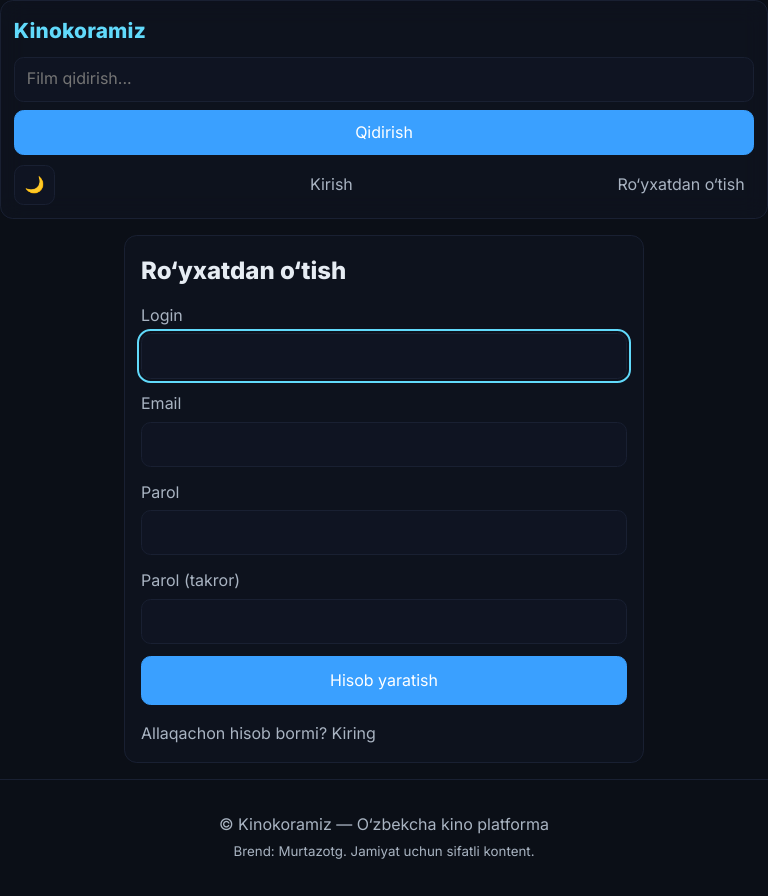
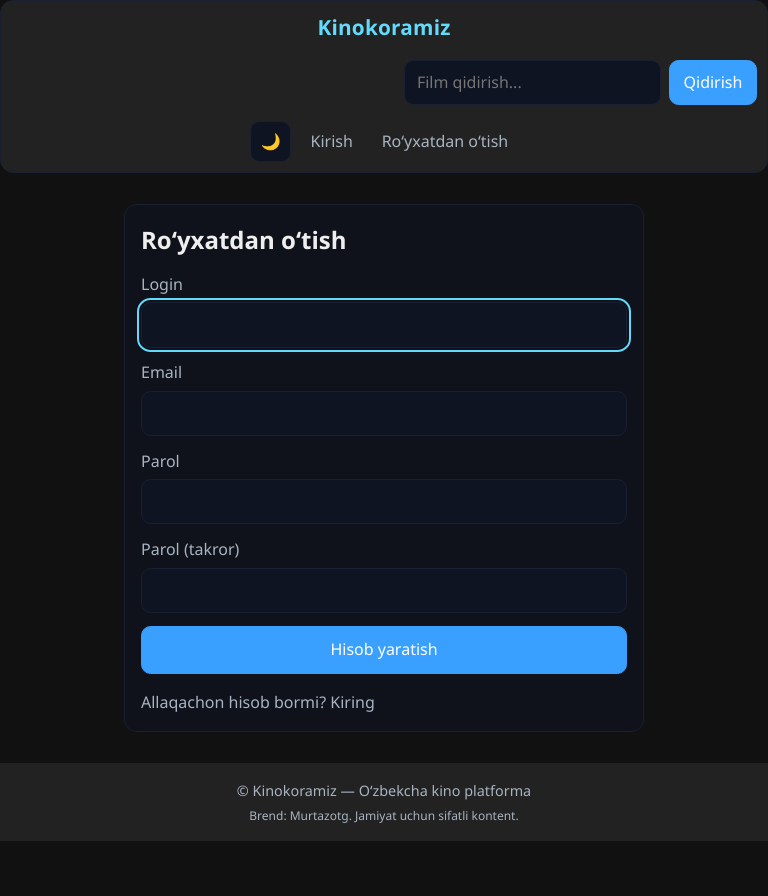
Before and after one commit to asdaminator69-ux/mysayt, a Django app: page /accounts/signup/ in a window 768 px wide. After the commit the page ends 841 px from the top, so only its background shows below. Run offline with Django 4.2, Linux system fonts and the light colour scheme.

Commit message:
Update main.css

```diff
--- a/static/css/main.css
+++ b/static/css/main.css
@@ -452,50 +452,33 @@ input[type="file"]::file-selector-button {
 /* =========================
    TELEFON VERSIYASI (max-width: 768px)
    ========================= */
-@media (max-width: 768px) {
-  /* Header ustma-ust chiqadi */
-  .header {
-    flex-direction: column;
-    align-items: stretch;
-    gap: .6rem;
-    padding: .8rem;
-  }
+/* Reset */
+* { margin:0; padding:0; box-sizing:border-box; }
+body { font-family: 'Segoe UI', sans-serif; background:#111; color:#eee; }
 
-  /* Qidiruv kengayadi */
-  .search {
-    width: 100%;
-    flex-direction: column;
-  }
-  .search input { width: 100%; }
+/* Header */
+.header { position:sticky; top:0; background:#222; padding:10px; display:flex; flex-direction:column; }
+.nav-mobile { display:flex; justify-content:space-between; align-items:center; }
+.menu-btn, .theme-btn { background:none; border:none; font-size:1.5rem; color:#eee; }
 
-  /* O‘ngdagi nav elementlari */
-  .nav-right {
-    justify-content: space-between;
-    flex-wrap: wrap;
-  }
+/* Mobile menu */
+.mobile-menu { display:none; flex-direction:column; background:#333; padding:10px; }
+.mobile-menu a { color:#eee; padding:8px; text-decoration:none; border-bottom:1px solid #444; }
+.mobile-menu.open { display:flex; }
 
-  /* Hamburger tugma */
-  .menu-toggle {
-    font-size: 1.4rem;
-    background: var(--card);
-    border: 1px solid var(--line);
-    border-radius: .5rem;
-    padding: .4rem .6rem;
-    cursor: pointer;
-    display: block;
-  }
+/* Toasts */
+.toasts { position:fixed; bottom:10px; left:50%; transform:translateX(-50%); }
+.toast { background:#444; color:#fff; padding:10px 15px; margin:5px; border-radius:5px; }
 
-  /* Mobil menyu */
-  .mobile-nav {
-    display: none;
-    flex-direction: column;
-    gap: .6rem;
-    background: var(--card);
-    padding: 1rem;
-    border-radius: .6rem;
-  }
-  .mobile-nav.open { display: flex; }
+/* Main content */
+.container { padding:15px; }
 
-  /* Footer markazda */
-  .footer { text-align: center; }
+/* Footer */
+.footer { text-align:center; padding:15px; background:#222; font-size:0.9rem; }
+
+/* Responsive */
+@media(min-width:768px){
+    .nav-mobile { justify-content:flex-start; gap:20px; }
+    .mobile-menu { display:flex; flex-direction:row; background:none; }
+    .mobile-menu a { border:none; padding:0 10px; }
 }
```
